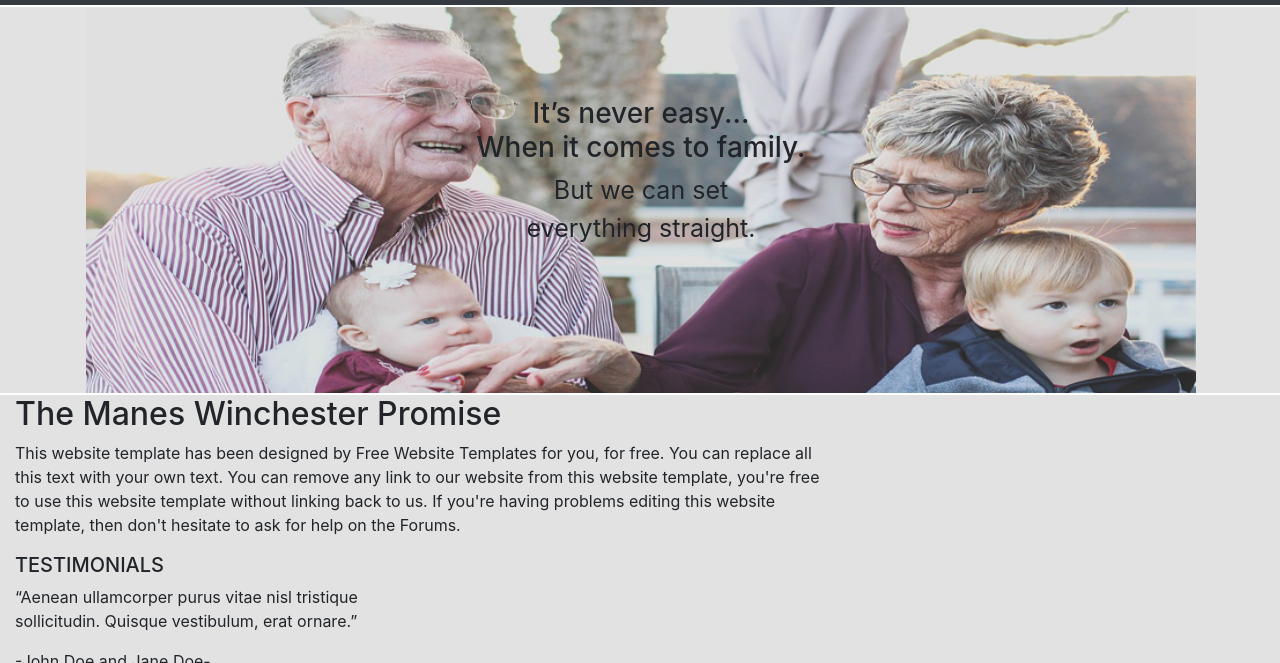
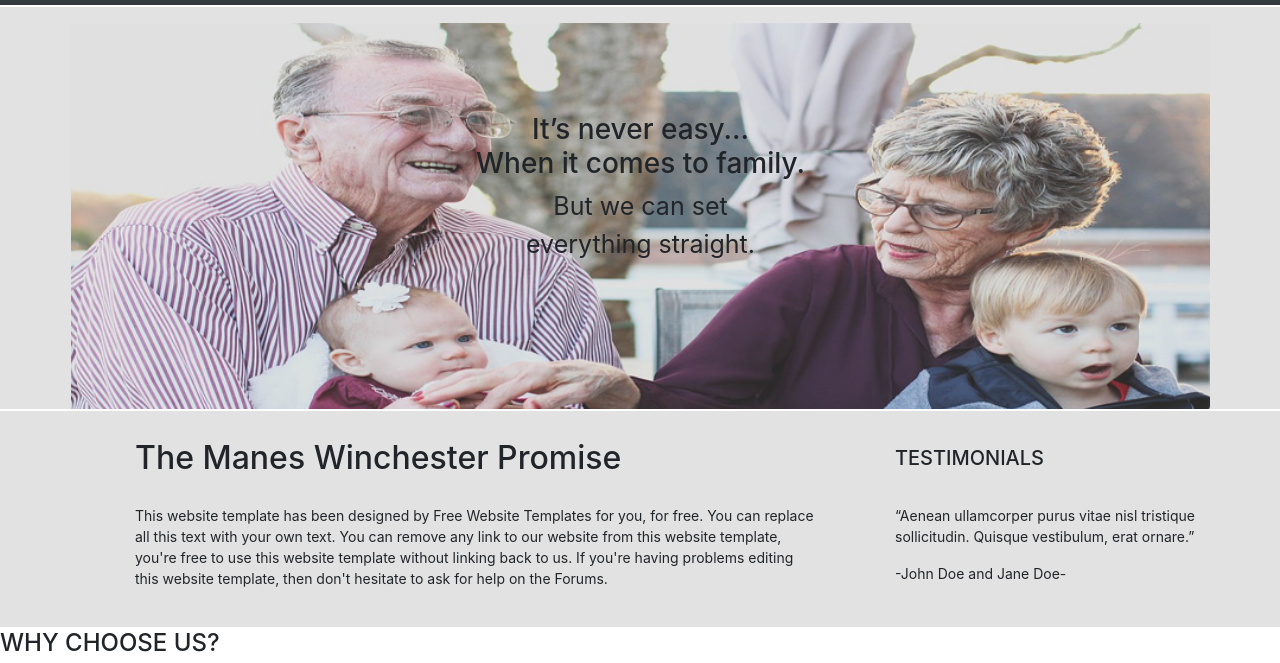
Before and after one commit to jatunet/C-xampp-htdocs, a plain HTML site: page index.html in a window 1280 px wide. Shown: the part 73-736 px from the top of the page. Drawn offline with nearby package versions, Linux system fonts and the light colour scheme; files that its build step writes are made by us from their sources; files whose address does not match are found by name.

Commit message:
9 commit

```diff
--- a/css/naverbar.css
+++ b/css/naverbar.css
@@ -11,7 +11,6 @@ section{
 
 }
 div.header{
-    border: 1px solid blue;
     float: left;
 }
 .header{
@@ -37,7 +36,7 @@ div.header{
     width: 0px;
     height: 0px;
 }
-div.row{
+div.header{
     text-align: center;
     background: url(/Web-A-test/img/family-large6.jpg) no-repeat;
     background-size: cover;
@@ -46,3 +45,25 @@ div.row{
     margin-left: 1px;
     /*CSS ในส่วนของ img ตรง header*/
 }
+.box3{
+    width: 100%;
+    height: 216px;
+    font-size: 14px;
+
+}
+.box4{
+    width: 100%;
+    height: 216px;
+    font-size: 14px;
+}
+.text1{
+    margin-top: 28px;
+    margin-left: 50px;
+}
+.text2{
+    margin-top: 35px;
+    margin-left: 50px;
+}
+.text3{
+    margin-left: 50px;
+}
--- a/index.html
+++ b/index.html
@@ -2,9 +2,6 @@
 <html lang="en">
 
 <head>
-    <meta charset="UTF-8">
-    <meta name="viewport" content="width=device-width, initial-scale=1.0">
-    <meta http-equiv="X-UA-Compatible" content="ie=edge">
     <title>index</title>
     <link rel="stylesheet" href="/Web-A-test/css/naverbar.css">
     <link rel="stylesheet" href="https://stackpath.bootstrapcdn.com/bootstrap/4.1.1/css/bootstrap.min.css" integrity="sha384-WskhaSGFgHYWDcbwN70/dfYBj47jz9qbsMId/iRN3ewGhXQFZCSftd1LZCfmhktB"
@@ -45,6 +42,7 @@
     <section>
         <div class="container">
             <div class="row">
+                <div class="header">
                     <div class="paragraph1">
                         <h3>It’s never easy...
                             <br> When it comes to family.
@@ -57,6 +55,7 @@
                     </div>
                 </div>
             </div>
+        </div>
     </section>
     <div class="hr">
         <hr>
@@ -64,19 +63,19 @@
     <div class="clearfix"></div>
     <!-- ส่วนของ P1-->
     <section>
-        <div class="container2">
-            <div class="row2">
-                <div class="box3 col-8 col-md-8 col-lg-8">
-                    <h2>The Manes Winchester Promise</h2>
-                    <p>This website template has been designed by Free Website Templates for you, for free. You can replace
+        <div class="container">
+            <div class="row">
+                <div class="box3 col-sm-12 col-md-8 col-lg-8">
+                    <h2 class="text1">The Manes Winchester Promise</h2>
+                    <p class="text1">This website template has been designed by Free Website Templates for you, for free. You can replace
                         all this text with your own text. You can remove any link to our website from this website template,
                         you're free to use this website template without linking back to us. If you're having problems editing
                         this website template, then don't hesitate to ask for help on the Forums.</p>
                 </div>
-                <div class="box4 col-4 col-md-4 col-lg-4">
-                    <h5>TESTIMONIALS</h5>
-                    <p>“Aenean ullamcorper purus vitae nisl tristique sollicitudin. Quisque vestibulum, erat ornare.”</p>
-                    <p>-John Doe and Jane Doe-</p>
+                <div class="box4 col-sm-12 col-md-4 col-lg-4">
+                    <h5 class="text2">TESTIMONIALS</h5>
+                    <p class="text2">“Aenean ullamcorper purus vitae nisl tristique sollicitudin. Quisque vestibulum, erat ornare.”</p>
+                    <p class="text3">-John Doe and Jane Doe-</p>
                 </div>
             </div>
         </div>
```
Lines whose indentation alone changed are shown as unchanged.
